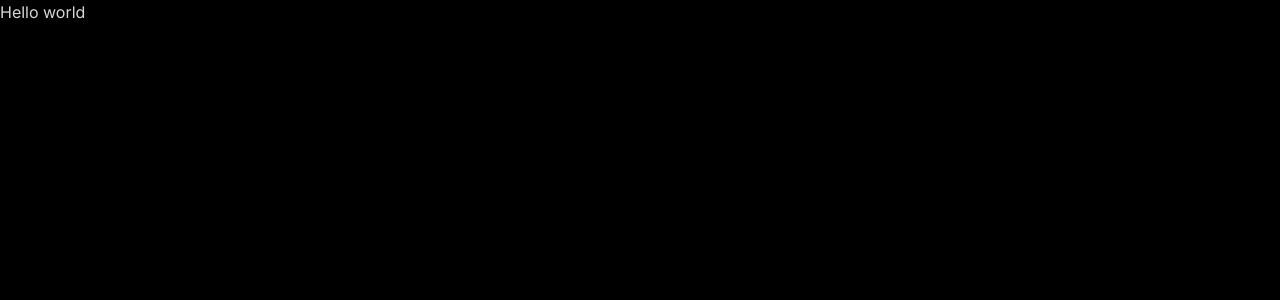
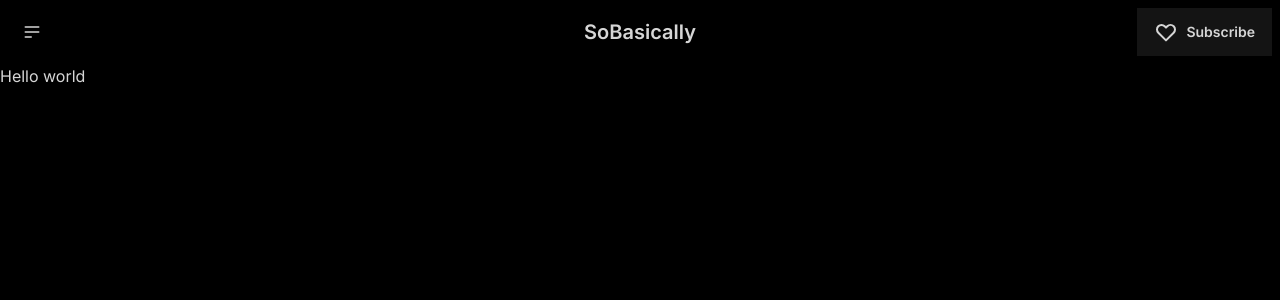
Before and after one commit to QiyueChen04/sobasically, a Next.js app: page / in a window 1280 px wide. Shown: the top 300 px of the page. Built offline with nearby package versions, Linux system fonts and the light colour scheme.

Commit message:
navbar first version

```diff
--- a/app/page.tsx
+++ b/app/page.tsx
@@ -1,7 +1,12 @@
-import Image from "next/image";
+import Navbar from '../components/navbar'
 
-export default function Home() {
+function Home() {
   return (
-    <main><h1>Hello world</h1></main>
+    <div>
+      <Navbar></Navbar>
+      <main><h1>Hello world</h1></main>
+    </div>
   );
 }
+
+export default Home
--- /dev/null
+++ b/components/navbar.tsx
@@ -0,0 +1,45 @@
+import React from 'react'
+import Link from 'next/link'
+
+function navbar() {
+  return (
+    <div className="navbar bg-base-100">
+      <div className="navbar-start">
+        <div className="dropdown">
+          <div tabIndex={0} role="button" className="btn btn-ghost btn-circle">
+            <svg xmlns="http://www.w3.org/2000/svg" className="h-5 w-5" fill="none" viewBox="0 0 24 24" stroke="currentColor"><path strokeLinecap="round" strokeLinejoin="round" strokeWidth="2" d="M4 6h16M4 12h16M4 18h7" /></svg>
+          </div>
+          <ul tabIndex={0} className="menu menu-sm dropdown-content mt-3 z-[1] p-2 shadow bg-base-100 rounded-box w-52">
+            <li>
+              <Link href={".."}>Homepage</Link>
+            </li>
+            <li><a>Archive</a></li>
+            <li><a>About</a></li>
+          </ul>
+        </div>
+      </div>
+      <div className="navbar-center">
+        <Link href={"../landingpage"}>
+          <p className="btn btn-ghost text-xl">SoBasically</p>
+        </Link>
+      </div>
+      <div className="navbar-end">
+        <button className="btn">
+          <svg xmlns="http://www.w3.org/2000/svg" className="h-6 w-6" fill="none" viewBox="0 0 24 24" stroke="currentColor"><path strokeLinecap="round" strokeLinejoin="round" strokeWidth="2" d="M4.318 6.318a4.5 4.5 0 000 6.364L12 20.364l7.682-7.682a4.5 4.5 0 00-6.364-6.364L12 7.636l-1.318-1.318a4.5 4.5 0 00-6.364 0z" /></svg>
+            Subscribe
+        </button>
+        {/* <button className="btn btn-ghost btn-circle">
+          <svg xmlns="http://www.w3.org/2000/svg" className="h-5 w-5" fill="none" viewBox="0 0 24 24" stroke="currentColor"><path strokeLinecap="round" strokeLinejoin="round" strokeWidth="2" d="M21 21l-6-6m2-5a7 7 0 11-14 0 7 7 0 0114 0z" /></svg>
+        </button>
+        <button className="btn btn-ghost btn-circle">
+          <div className="indicator">
+            <svg xmlns="http://www.w3.org/2000/svg" className="h-5 w-5" fill="none" viewBox="0 0 24 24" stroke="currentColor"><path strokeLinecap="round" strokeLinejoin="round" strokeWidth="2" d="M15 17h5l-1.405-1.405A2.032 2.032 0 0118 14.158V11a6.002 6.002 0 00-4-5.659V5a2 2 0 10-4 0v.341C7.67 6.165 6 8.388 6 11v3.159c0 .538-.214 1.055-.595 1.436L4 17h5m6 0v1a3 3 0 11-6 0v-1m6 0H9" /></svg>
+            <span className="badge badge-xs badge-primary indicator-item"></span>
+          </div>
+        </button> */}
+      </div>
+    </div>
+  )
+}
+
+export default navbar
```
